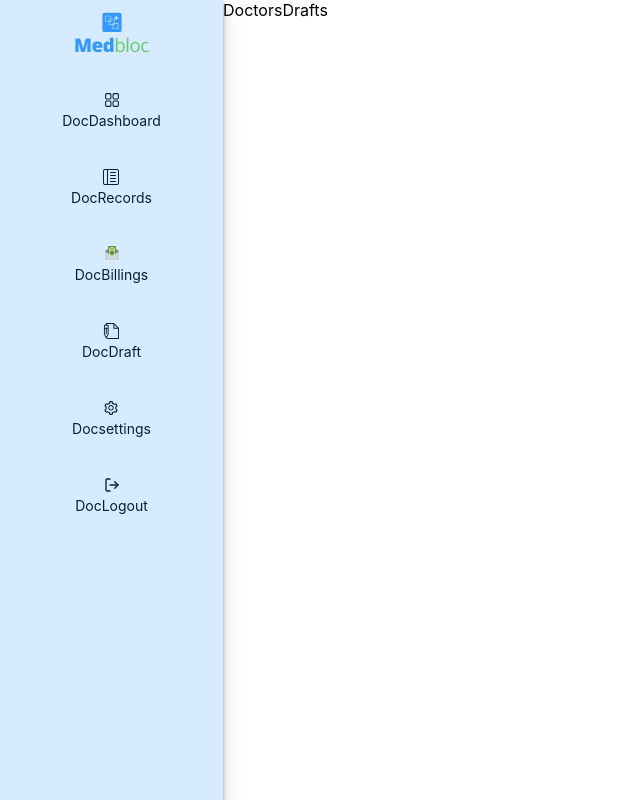
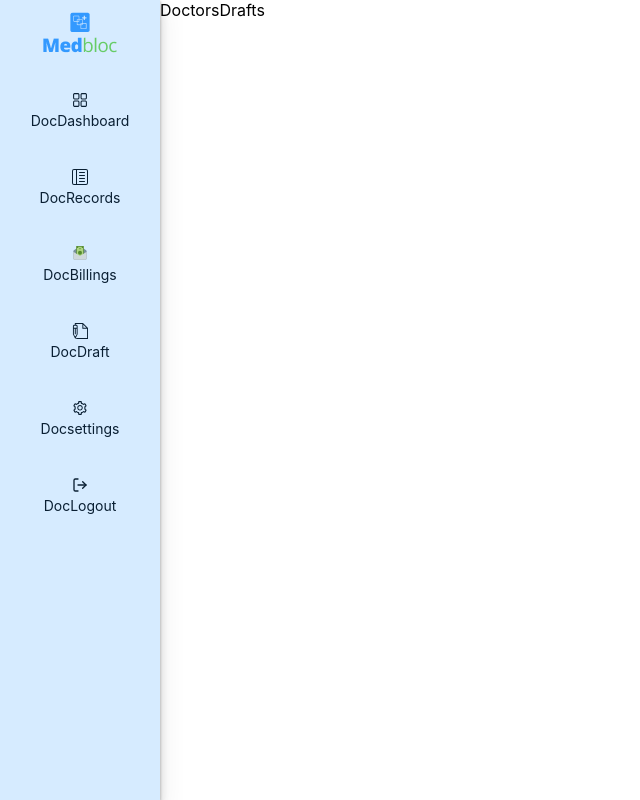
Before and after one commit to learnable-2022/DPR-4-FE, a React (Create React App) app in the folder team4/: page /DocDraft in a window 1280 px wide. Shown: the whole page, without its empty margins (0-640 px from the left). Built offline with nearby package versions, Linux system fonts and the light colour scheme; the HTML template or start-up script is replaced by a standard one.

Commit message:
width redux

```diff
--- a/team4/src/App.css
+++ b/team4/src/App.css
@@ -3,7 +3,7 @@
 }
 /* this is where i did the styling for the two sidebars. the doctors and the patients */
 .sideBar{
-  width: 223px;
+  width: 160px;
   height:100vh;
   background: #D6EBFF;
   box-shadow: 1px 1px 2px rgba(0, 0, 0, 0.17), 4px 4px 6px rgba(0, 0, 0, 0.075),
--- a/team4/src/PatientsApprouter.jsx
+++ b/team4/src/PatientsApprouter.jsx
@@ -1,4 +1,4 @@
-import React, { useState } from "react";
+import React from "react";
 import { Routes, Route, BrowserRouter as Router } from "react-router-dom";
 import Landing from "./landing/landing";
 import Login from "./login/login";
```
